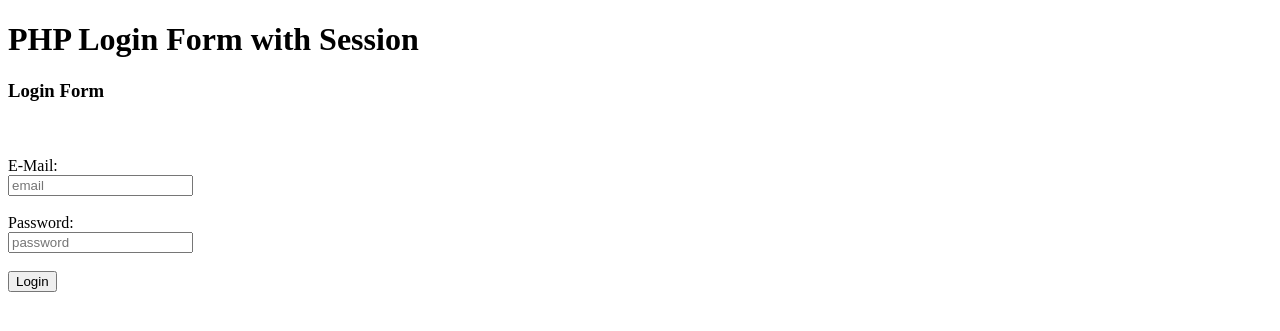
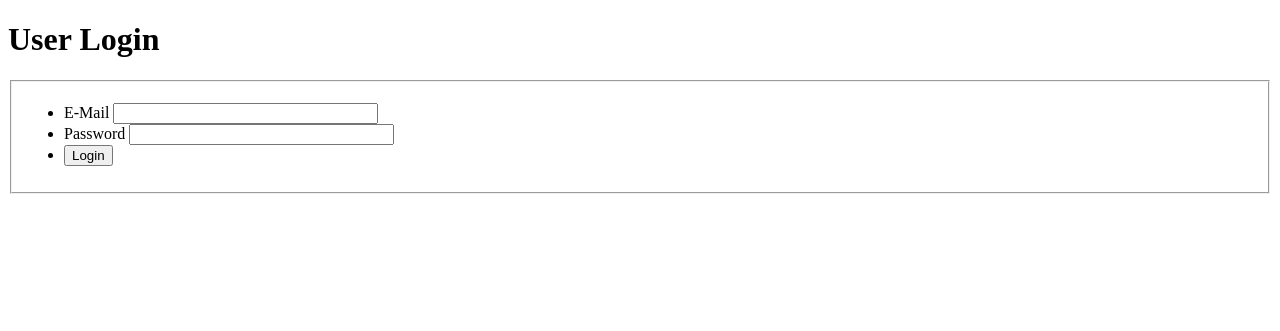
Before and after one commit to godstone/webeC_WayToFriends, a PHP site: page / in a window 1280 px wide. Shown: the top 331 px of the page. Run offline with PHP 8.4, Linux system fonts and the light colour scheme.

Commit message:
login update

```diff
--- a/css/style.css
+++ b/css/style.css
@@ -1 +1,4 @@
-.test {}
+.test {
+
+
+}
--- a/dbconnect.php
+++ /dev/null
@@ -1,12 +0,0 @@
-
-<?php
-
-/*
- * Define variables for DB-connect
- */
-define('DB_SERVER', 'localhost');
-define('DB_USERNAME', 'root');
-define('DB_PASSWORD', '');
-define('DB_DATABASE', 'wtf');
-$db = mysqli_connect(DB_SERVER,DB_USERNAME,DB_PASSWORD,DB_DATABASE);
-?>
--- a/index.php
+++ b/index.php
@@ -1,12 +1,3 @@
-<?php
-
-include('login.php'); // Include Login Script
-if ((isset($_SESSION['username']) != ''))
-{
-    header('Location: home.php');
-}
-?>
-
 <!doctype html>
 <html>
 <head>
@@ -16,18 +7,20 @@ if ((isset($_SESSION['username']) != ''))
 </head>
 
 <body>
-<h1>PHP Login Form with Session</h1>
-<div class="loginBox">
-    <h3>Login Form</h3>
-    <br><br>
-    <form method="post" action="">
-        <label>E-Mail:</label><br>
-        <input type="text" name="email" placeholder="email" /><br><br>
-        <label>Password:</label><br>
-        <input type="password" name="password" placeholder="password" />  <br><br>
-        <input type="submit" value="Login" />
+<h1>User Login</h1>
+<div class="err" id="add_err"></div>
+<fieldset>
+    <form action="./" method="post">
+        <ul>
+            <li> <label for="name">E-Mail </label>
+                <input type="text" size="30"  name="name" id="name"  /></li>
+            <li> <label for="word">Password</label>
+                <input type="password" size="30"  name="word" id="word"  /></li>
+            <li> <label></label>
+                <input type="submit" id="login" name="login" value="Login" class="loginbutton" ></li>
+        </ul>
     </form>
-    <div class="error"><?php echo $error;?></div>
+</fieldset>
 </div>
 </body>
 </html>
--- a/login.php
+++ b/login.php
@@ -1,44 +1,26 @@
 <?php
+/**
+ * Created by PhpStorm.
+ * User: admin
+ * Date: 31.05.16
+ * Time: 15:23
+ */
+
+require_once 'config.php';
+
 session_start();
-include("dbconnect.php"); // Verbindung zur DB
-
-$error = ""; // Variable zum speichern der php-errors
-if(isset($_POST["submit"]))
-{
-    if(empty($_POST["email"]) || empty($_POST["password"]))
-    {
-        $error = "Es werden beide Felder benötigt.";
-    }else
-    {
-// Definiere $email und $password
-        $username=$_POST['email'];
-        $password=$_POST['password'];
-
-// Schutz vor MySQL injection
-        $username = stripslashes($email);
-        $password = stripslashes($password);
-        $username = mysqli_real_escape_string($db, $email);
-        $password = mysqli_real_escape_string($db, $password);
-        $password = md5($password);
-
-// Überprüfe Email und Passwort von DB
-        $sql="SELECT id FROM user WHERE email='$email' and password='$password'";
-        $result=mysqli_query($db,$sql);
-        $row=mysqli_fetch_array($result,MYSQLI_ASSOC);
-
-//Falls diese existieren, eröffne Session
-//Andererseits echo error.
-
-        if(mysqli_num_rows($result) == 1)
-        {
-            $_SESSION['email'] = $login_user; // Initialisiere Session
-            header("location: index.php"); // Redirect zu nächster Seite
-        }else
-        {
-            $error = "Email oder Passwort inkorrekt";
-        }
-
-    }
+$uName = $_POST['name'];
+$pWord = md5($_POST['pwd']);
+$qry = "SELECT user_id, email, oauth FROM user WHERE email='".$uName."' AND password='".$pWord."' AND status='active'";
+$res = mysql_query($qry);
+$num_row = mysql_num_rows($res);
+$row=mysql_fetch_assoc($res);
+if( $num_row == 1 ) {
+    echo 'true';
+    $_SESSION['uName'] = $row['username'];
+    $_SESSION['oId'] = $row['orgid'];
+    $_SESSION['auth'] = $row['oauth'];
 }
-
-?>
+else {
+    echo 'false';
+}
```
Also changed, not shown: config.php (added, +30 -0 lines), js/login.js (added, +32 -0 lines), login_check.php (deleted, +0 -16 lines), logout.php (deleted, +0 -8 lines), register.php (deleted, +0 -15 lines), images/Alert.png (added).
